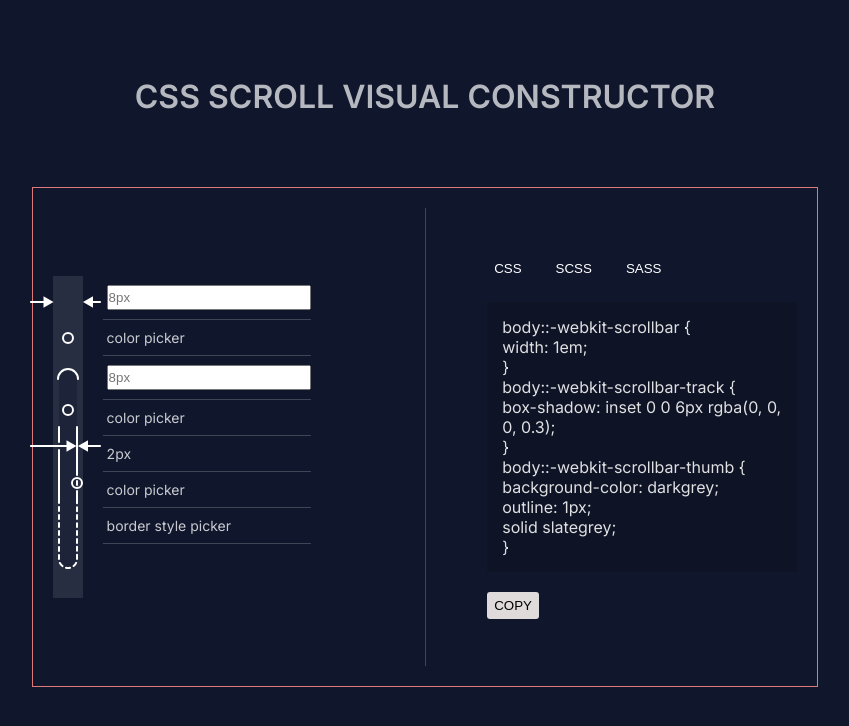
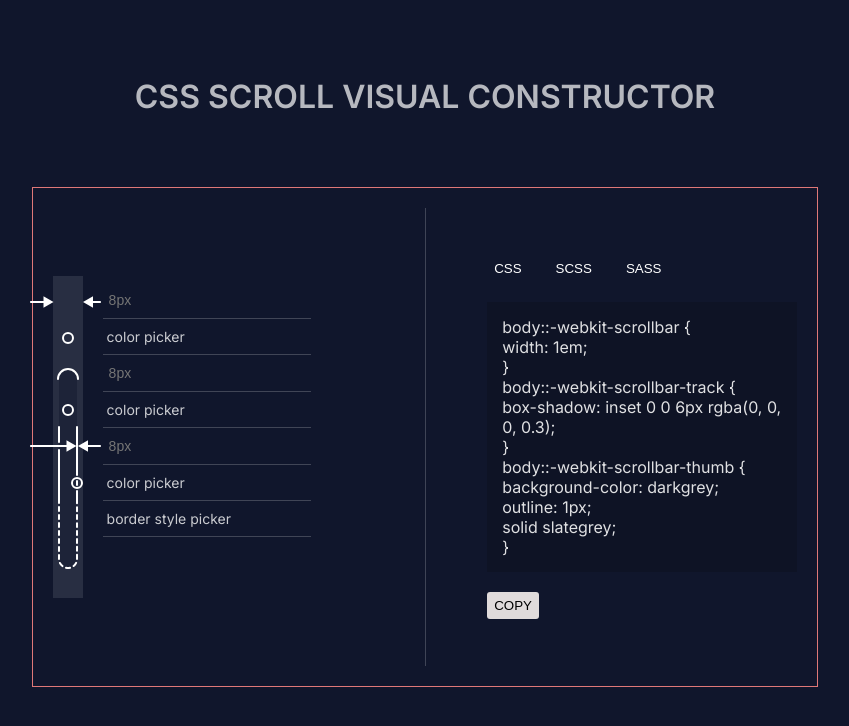
Before and after one commit to Dompower25/Scrollbar-Generator, a Vue app: page / in a window 1280 px wide. Shown: the top 726 px of the page, without its empty margins (215-1064 px from the left). Built offline with nearby package versions, Linux system fonts and the light colour scheme.

Commit message:
промежуточный

```diff
--- a/src/components/Wrapper.vue
+++ b/src/components/Wrapper.vue
@@ -1,7 +1,6 @@
 <script setup lang="ts">
-import SButton from './button/SButton.vue';
-import ScrollbarColorPicker from './inputs/ScrollbarColorPicker.vue';
-import ScrollbarEnteringSize from './inputs/ScrollbarEnteringSize.vue';
+import SButton from "./button/SButton.vue";
+import ScrollbarEnteringSize from "./inputs/ScrollbarEnteringSize.vue";
 </script>
 
 <template>
@@ -16,14 +15,14 @@ import ScrollbarEnteringSize from './inputs/ScrollbarEnteringSize.vue';
             <div class="input_scrollbar_style">
               <ScrollbarEnteringSize />
             </div>
-            <div class="input_scrollbar_style">
-              color picker
-            </div>
+            <div class="input_scrollbar_style">color picker</div>
             <div class="input_scrollbar_style">
               <ScrollbarEnteringSize />
             </div>
             <div class="input_scrollbar_style">color picker</div>
-            <div class="input_scrollbar_style">2px</div>
+            <div class="input_scrollbar_style">
+              <ScrollbarEnteringSize />
+            </div>
             <div class="input_scrollbar_style">color picker</div>
             <div class="input_scrollbar_style">border style picker</div>
           </div>
@@ -51,11 +50,8 @@ import ScrollbarEnteringSize from './inputs/ScrollbarEnteringSize.vue';
         }<br />
       </div>
       <div class="buttons_block">
-
         <SButton :inner-text="'copy'" background-color="rgb(224, 219, 219)" />
       </div>
-
-
     </div>
   </div>
 </template>
@@ -162,7 +158,6 @@ import ScrollbarEnteringSize from './inputs/ScrollbarEnteringSize.vue';
       background: rgba(0, 0, 0, 0.15);
       margin: 20px 0;
     }
-
   }
 }
 </style>
--- a/src/components/inputs/ScrollbarEnteringSize.vue
+++ b/src/components/inputs/ScrollbarEnteringSize.vue
@@ -1,15 +1,24 @@
-<script setup lang="ts">
-
-</script>
+<script setup lang="ts"></script>
 
 <template>
-        <input type="text" placeholder="8px" class="input">
+  <input type="text" placeholder="8px" class="input"></input>
 </template>
 
 <style lang="scss">
 .input {
-    padding: 3px 0;
-    width: 100%;
+  color: rgba(255, 255, 255, 0.78);
+  font-weight: 400;
+  font-size: 14px;
+  left: 0px;
+  border: none;
+  width: 100%;
+  background: none;
+  place-content: inherit;
+
+  &:focus {
+    outline: none;
+    -webkit-box-shadow: none;
+    box-shadow: none;
+  }
 }
-
 </style>
```
Also changed, not shown: 1 other file (tests, documents, lock files or other folders).
